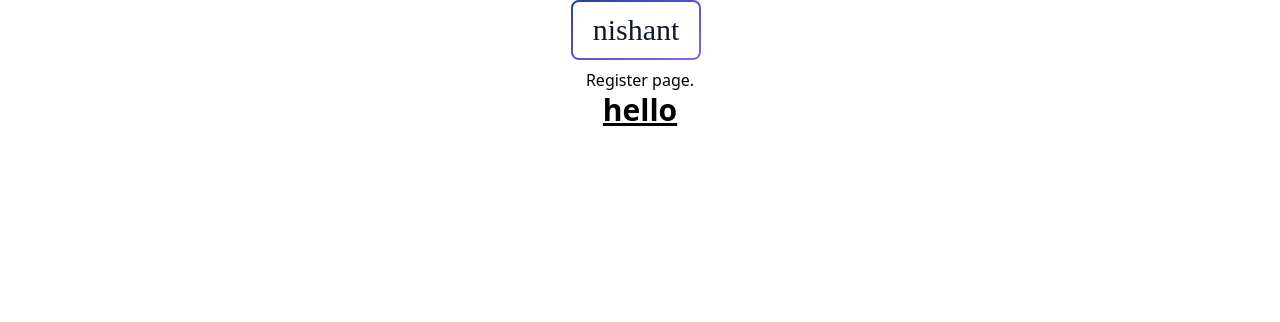
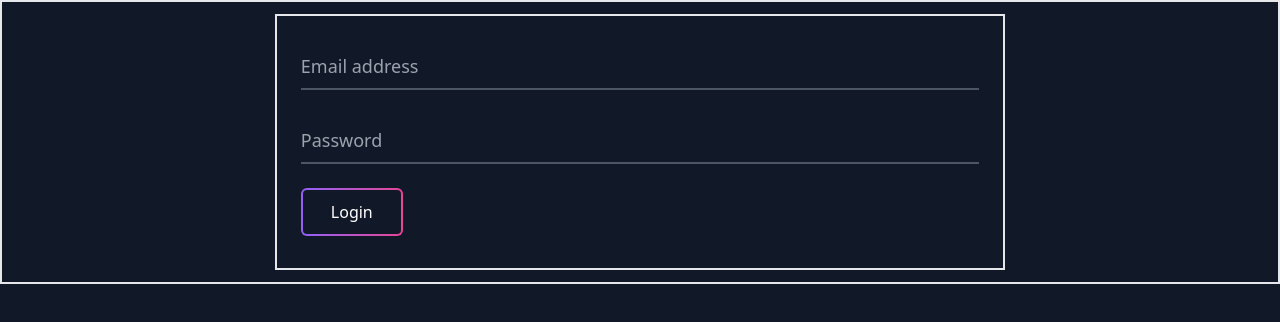
Before and after one commit to nishant4392/Deploy, a React (Create React App) app in the folder client/: page / in a window 1280 px wide. Shown: the top 322 px of the page. Built offline with nearby package versions, Linux system fonts and the light colour scheme; a web font is replaced by a local one.

Commit message:
login page try1

```diff
--- a/client/package.json
+++ b/client/package.json
@@ -13,6 +13,7 @@
     "lucide-react": "^0.263.1",
     "react": "^18.2.0",
     "react-dom": "^18.2.0",
+    "react-hook-form": "^7.45.2",
     "react-router-dom": "^6.14.0",
     "react-scripts": "5.0.1",
     "tailwind-merge": "^1.14.0",
--- a/client/public/index.html
+++ b/client/public/index.html
@@ -26,7 +26,7 @@
     -->
     <title>React App</title>
   </head>
-  <body>
+  <body style="background-color: #111827; color: whitesmoke;">
     <noscript>You need to enable JavaScript to run this app.</noscript>
     <div id="root"></div>
     <!--
--- a/client/src/App.css
+++ /dev/null
@@ -1,38 +0,0 @@
-.App {
-  text-align: center;
-}
-
-.App-logo {
-  height: 40vmin;
-  pointer-events: none;
-}
-
-@media (prefers-reduced-motion: no-preference) {
-  .App-logo {
-    animation: App-logo-spin infinite 20s linear;
-  }
-}
-
-.App-header {
-  background-color: #282c34;
-  min-height: 100vh;
-  display: flex;
-  flex-direction: column;
-  align-items: center;
-  justify-content: center;
-  font-size: calc(10px + 2vmin);
-  color: white;
-}
-
-.App-link {
-  color: #61dafb;
-}
-
-@keyframes App-logo-spin {
-  from {
-    transform: rotate(0deg);
-  }
-  to {
-    transform: rotate(360deg);
-  }
-}
--- a/client/src/App.js
+++ b/client/src/App.js
@@ -1,4 +1,3 @@
-import './App.css';
 import { Routes,Route} from 'react-router-dom';
 import Login from './components/Login';
 import Register from './components/Register';
@@ -7,11 +6,10 @@ import Register from './components/Register';
 
 function App() {
   return (
-    <div className="App">
-    <Login/>
-    <Register/>
+    <div className="dark border-2 flex justify-center p-3 ">
     <Routes>
-    <Route path='/' element={<div className='text-3xl font-bold underline'>hello</div>}/>
+    <Route path='/' element={<Login/>}/>
+    <Route path='/register' element={<Register/>}/>
     </Routes>
     </div>
   );
--- a/client/src/Context/stateProvider.js
+++ b/client/src/Context/stateProvider.js
@@ -8,7 +8,12 @@ export const State = () => {
 };
 
 const StateProvider = ({ children }) => {
-  const [user, setUser] = useState("nishant");
+  const [user, setUser] = useState({
+    name:"Guest User",
+    email:"guest@gmail.com",
+    userName:"guest101",
+    profilePic:"https://th.bing.com/th/id/R.a7ce18dec9affaf5ab51395ac967ae78?rik=KeA%2biXOYlZKFbg&riu=http%3a%2f%2fwww.agronomia.uanl.mx%2fwp-content%2fuploads%2f2016%2f11%2fno-avatar.png&ehk=Le2Uzebok%2bjRm66bAmlSxLPWb82km%2fNPwXQE4uvb5X0%3d&risl=&pid=ImgRaw&r=0&sres=1&sresct=1"
+  });
 
   return <stateContext.Provider value={{user,setUser}}x>{children}</stateContext.Provider>;
 };
--- a/client/src/components/Login.jsx
+++ b/client/src/components/Login.jsx
@@ -1,19 +1,113 @@
-import React from "react";
-import { State } from "../Context/stateProvider";
+import React, { useState } from "react";
+import { Controller, useForm } from "react-hook-form";
 
 const Login = () => {
+  const [formFields, setFormFields] = useState();
+  const {
+    control,
+    formState: { errors },
+    handleSubmit,
+    getValues,
+    reset,
+  } = useForm();
 
-  const {user} = State();
+  const getFormErrorMessage = (name) => {
+    return errors[name] ? (
+      <small className="text-red-600">{errors[name].message}</small>
+    ) : (
+      ""
+    );
+  };
+
+  const onInputChange = (e) => {
+    let { name, value } = e.target;
+    setFormFields({ ...formFields, [name]: value });
+  };
+
+  const onSubmit = (data) => {
+    console.log(data);
+  };
 
   return (
-    <div className="">
-      <button class="relative inline-flex items-center justify-center p-0.5 mb-2 mr-2 overflow-hidden text-sm font-medium text-gray-900 rounded-lg group bg-gradient-to-br from-blue-800 to-purple-500 group-hover:from-blue-800 group-hover:to-purple-500 hover:text-white dark:text-white ">
-        <span class="relative px-5 py-2.5 transition-all ease-in duration-75 bg-white dark:bg-gray-900 rounded-md group-hover:bg-opacity-0 text-3xl font-electric ">
-          {user}
-        </span>
-      </button>
+    <div className="dark w-7/12 border-2 p-6">
+      <form onSubmit={handleSubmit(onSubmit)} action="#" method="post">
+        <div className="relative z-0 w-full mb-6 group">
+          <Controller
+            name="email"
+            control={control}
+            rules={{
+              required: "Email is required.",
+              pattern: {
+                value:
+                  /^(([^<>()[\]\.,;:\s@\"]+(\.[^<>()[\]\.,;:\s@\"]+)*)|(\".+\"))@(([^<>()[\]\.,;:\s@\"]+\.)+[^<>()[\]\.,;:\s@\"]{2,})$/i,
+                message: "Please enter a valid email",
+              },
+            }}
+            render={({ field, fieldState }) => (
+              <input
+                type="text"
+                name="email"
+                id="email"
+                value={formFields?.email || ""}
+                className="text-lg block py-2.5 px-0 w-full text-gray-900 bg-transparent border-0 border-b-2 border-gray-300 appearance-none dark:text-white dark:border-gray-600 dark:focus:border-blue-500 focus:outline-none focus:ring-0 focus:border-blue-600 peer"
+                placeholder=" "
+                aria-autocomplete="none"
+                onChange={(e) => {
+                  onInputChange(e);
+                  field.onChange(e.target.value);
+                }}
+              />
+            )}
+          />
+          <label
+            htmlFor="email"
+            className="peer-focus:font-medium absolute text-lg text-gray-500 dark:text-gray-400 duration-300 transform -translate-y-6 scale-75 top-3 -z-10 origin-[0] peer-focus:left-0 peer-focus:text-blue-600 peer-focus:dark:text-blue-500 peer-placeholder-shown:scale-100 peer-placeholder-shown:translate-y-0 peer-focus:scale-75 peer-focus:-translate-y-6"
+          >
+            Email address
+          </label>
+          {getFormErrorMessage("email")}
+        </div>
+        <div className="relative z-0 w-full mb-6 group">
+          <Controller
+            name="password"
+            control={control}
+            rules={{
+              required: "Password is required.",
+            }}
+            render={({ field, fieldState }) => (
+              <input
+                type="text"
+                name="password"
+                id="password"
+                value={formFields?.password || ""}
+                className="text-lg block py-2.5 px-0 w-full text-gray-900 bg-transparent border-0 border-b-2 border-gray-300 appearance-none dark:text-white dark:border-gray-600 dark:focus:border-blue-500 focus:outline-none focus:ring-0 focus:border-blue-600 peer"
+                placeholder=" "
+                aria-autocomplete="none"
+                onChange={(e) => {
+                  onInputChange(e);
+                  field.onChange(e.target.value);
+                }}
+              />
+            )}
+          />
+          <label
+            htmlFor="password"
+            className="peer-focus:font-medium absolute text-lg text-gray-500 dark:text-gray-400 duration-300 transform -translate-y-6 scale-75 top-3 -z-10 origin-[0] peer-focus:left-0 peer-focus:text-blue-600 peer-focus:dark:text-blue-500 peer-placeholder-shown:scale-100 peer-placeholder-shown:translate-y-0 peer-focus:scale-75 peer-focus:-translate-y-6"
+          >
+            Password
+          </label>
+          {getFormErrorMessage("password")}
+        </div>
+        <button className="relative inline-flex items-center justify-center p-0.5 mb-2 mr-2 overflow-hidden text-md font-medium text-gray-900 rounded-md background bg-gradient-to-r from-purple-500 to-pink-500 dark:text-white hover:bg-gradient-to-r hover:from-green-500 hover:to-green-500 ">
+          <span className="relative px-7 py-2.5 transition-all ease-in duration-75 bg-white dark:bg-gray-900 rounded text-md">
+            Login
+          </span>
+        </button>
+      </form>
     </div>
   );
 };
 
 export default Login;
+//button group-hover:from-red-200 group-hover:via-red-300 group-hover:to-yellow-200       dark:hover:text-gray-900
+//span  group-hover:bg-opacity-0
--- a/client/src/components/Register.jsx
+++ b/client/src/components/Register.jsx
@@ -2,10 +2,9 @@ import React from 'react'
 
 const Register = () => {
   return (
-    <div>
+    <div className='dark'>
       Register page.
     </div>
   )
 }
-
 export default Register
--- a/client/tailwind.config.js
+++ b/client/tailwind.config.js
@@ -11,4 +11,5 @@ module.exports = {
     },
   },
   plugins: [require("flowbite/plugin")],
+  darkMode: 'class'
 };
```
Also changed, not shown: 1 other file (tests, documents, lock files or other folders).
